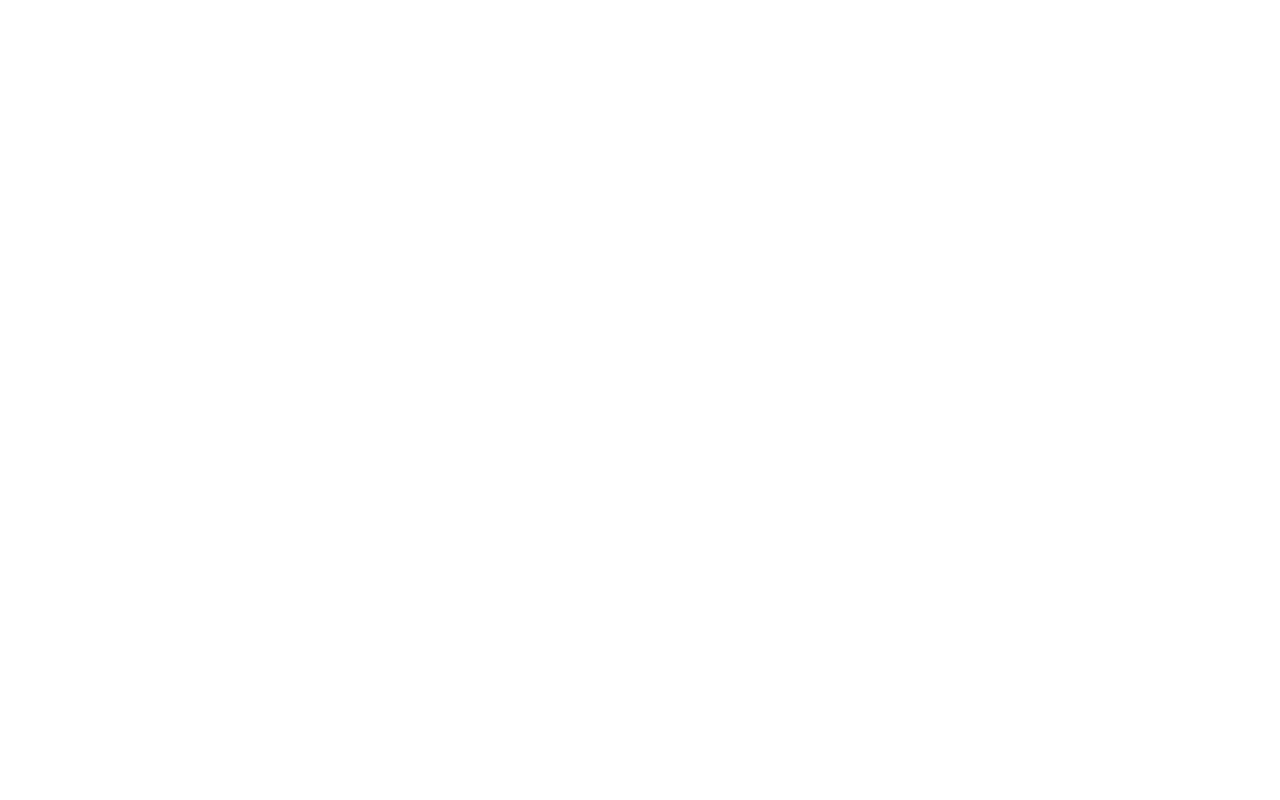
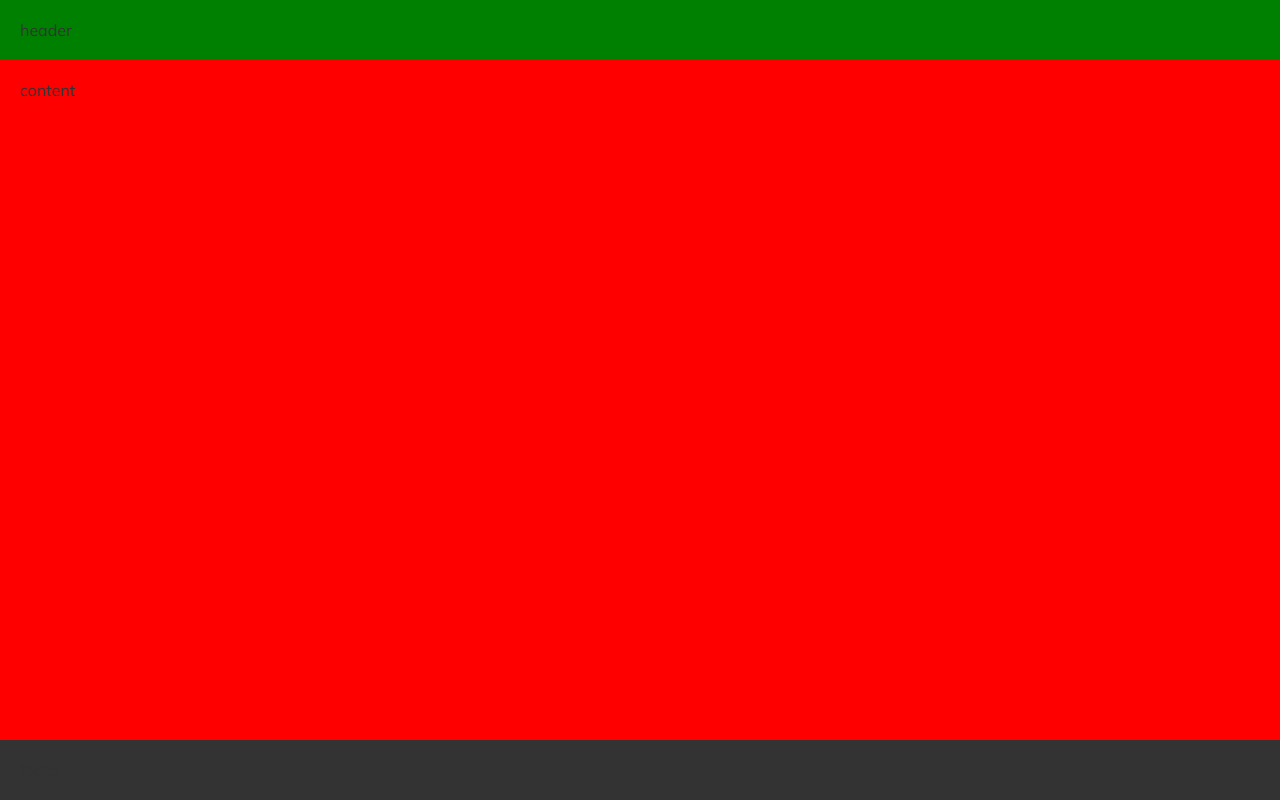
Before and after one commit to elyesszobli/BlogProject, a website built with Vite: page src/index.html in a window 1280 px wide. Built offline with nearby package versions, Linux system fonts and the light colour scheme.

Commit message:
Mise en page du projet

```diff
--- a/src/assets/styles/styles.scss
+++ b/src/assets/styles/styles.scss
@@ -1,6 +1,34 @@
-@import 'base';
-@import 'reset';
-@import 'variables';
-@import 'utils';
-@import 'classes';
-@import 'media-queries';
+@import "base";
+@import "reset";
+@import "variables";
+@import "utils";
+@import "classes";
+@import "media-queries";
+
+.container {
+  min-height: 100vh;
+  display: grid;
+  grid:
+    "header" auto
+    "content" 1fr
+    "footer" auto /
+    auto;
+}
+
+header {
+  grid-area: header;
+  background: green;
+  padding: 20px;
+}
+
+.content {
+  grid-area: content;
+  background: red;
+  padding: 20px;
+}
+
+footer {
+  grid-area: footer;
+  background: #333;
+  padding: 20px;
+}
--- a/src/index.html
+++ b/src/index.html
@@ -10,6 +10,10 @@
   <script type="module" src="./index.js"></script>
 </head>
 <body>
-
+  <div class="container">
+    <header>header</header>
+    <div class="content">content</div>
+    <footer>footer</footer>
+  </div>
 </body>
 </html>
```
